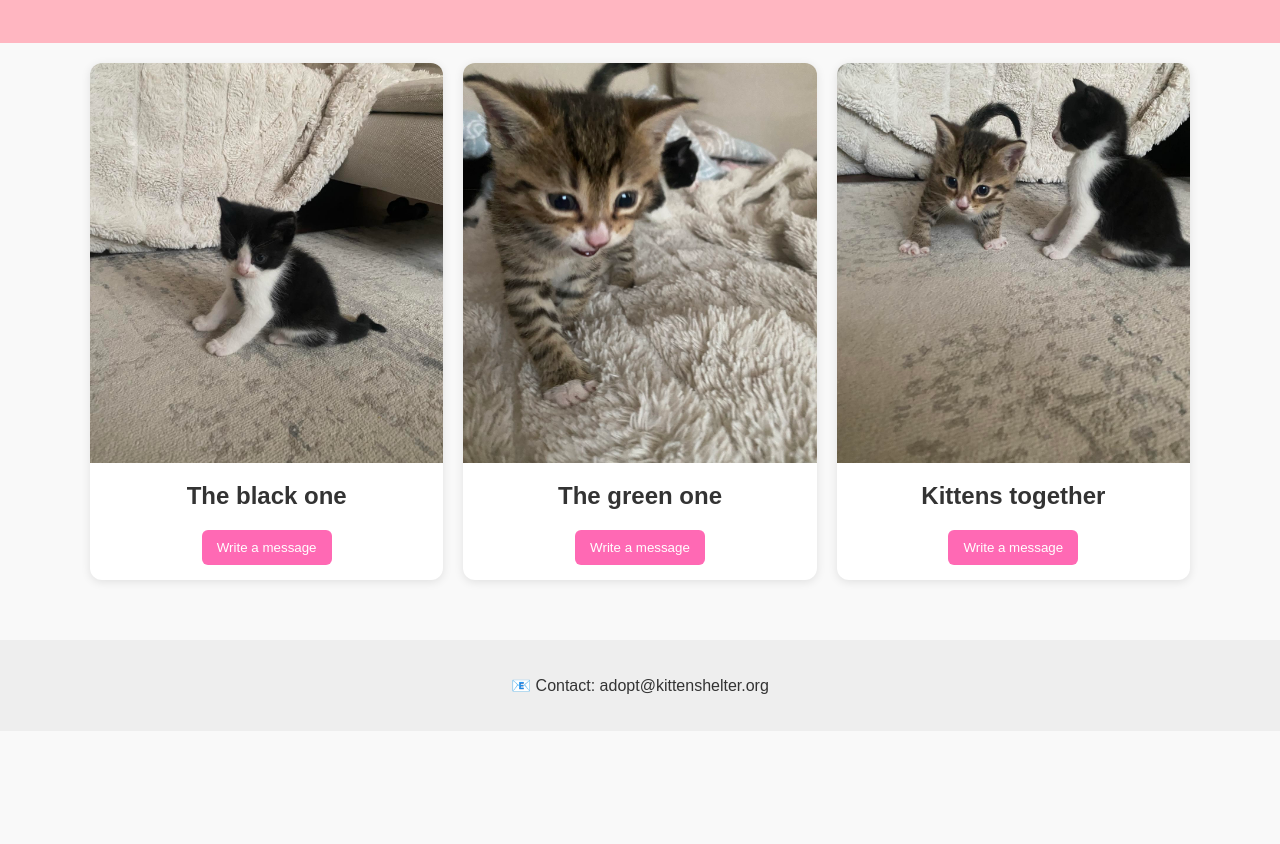
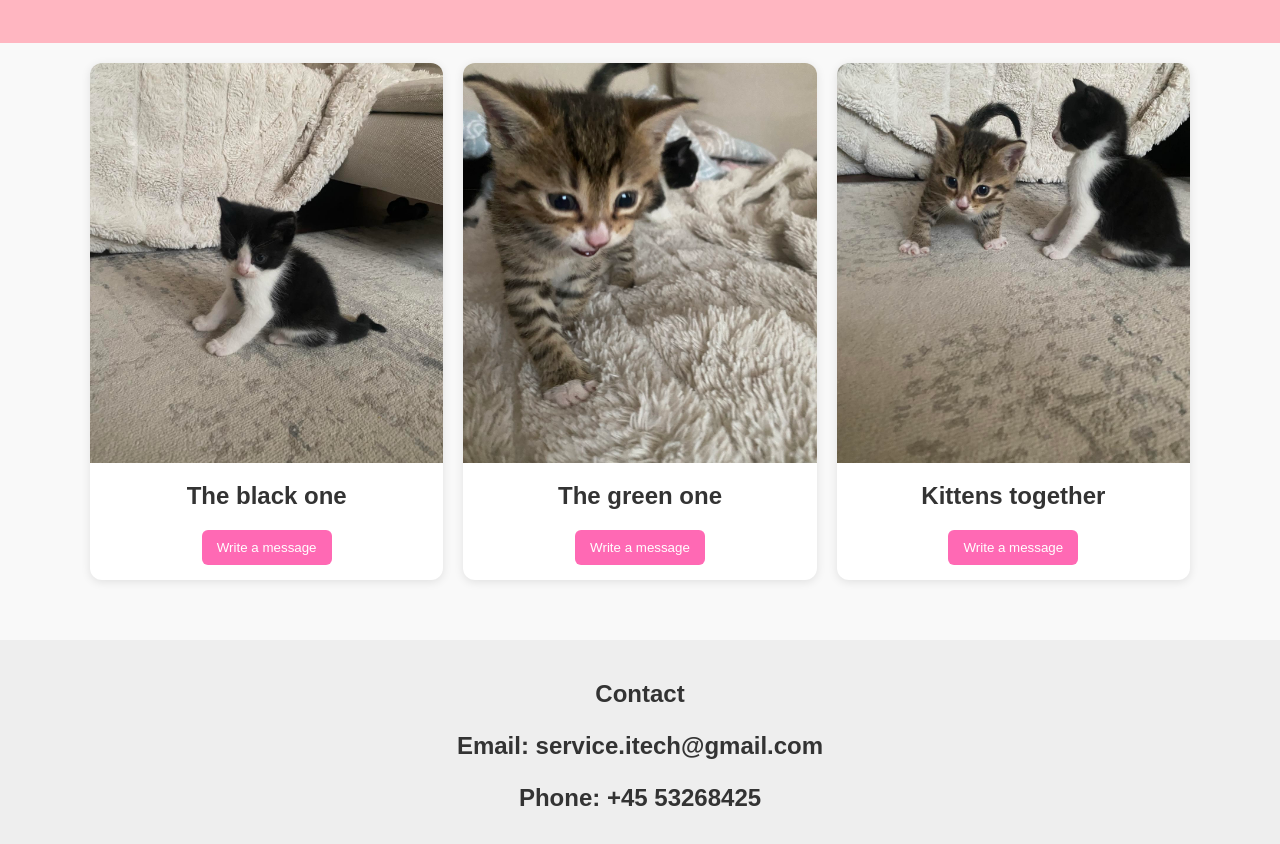
Before and after one commit to Diacon1985/Diacon1985.github.io, a plain HTML site: page index.html in a window 1280 px wide. Shown: the part 132-976 px from the top of the page. Before the commit the page ends 863 px from the top, so only its background shows below. Drawn offline with Linux system fonts and the light colour scheme; a script that the page names is missing.

Commit message:
Update index.html

```diff
--- a/index.html
+++ b/index.html
@@ -67,7 +67,9 @@
 </div>
 
 <footer>
-    <p>📧 Contact: adopt@kittenshelter.org</p>
+    <h2>Contact<h2/>
+    <p>Email: service.itech@gmail.com</p>
+    <p>Phone: +45 53268425</p>
 </footer>
 
     <script src="js/script.js"></script>
```
